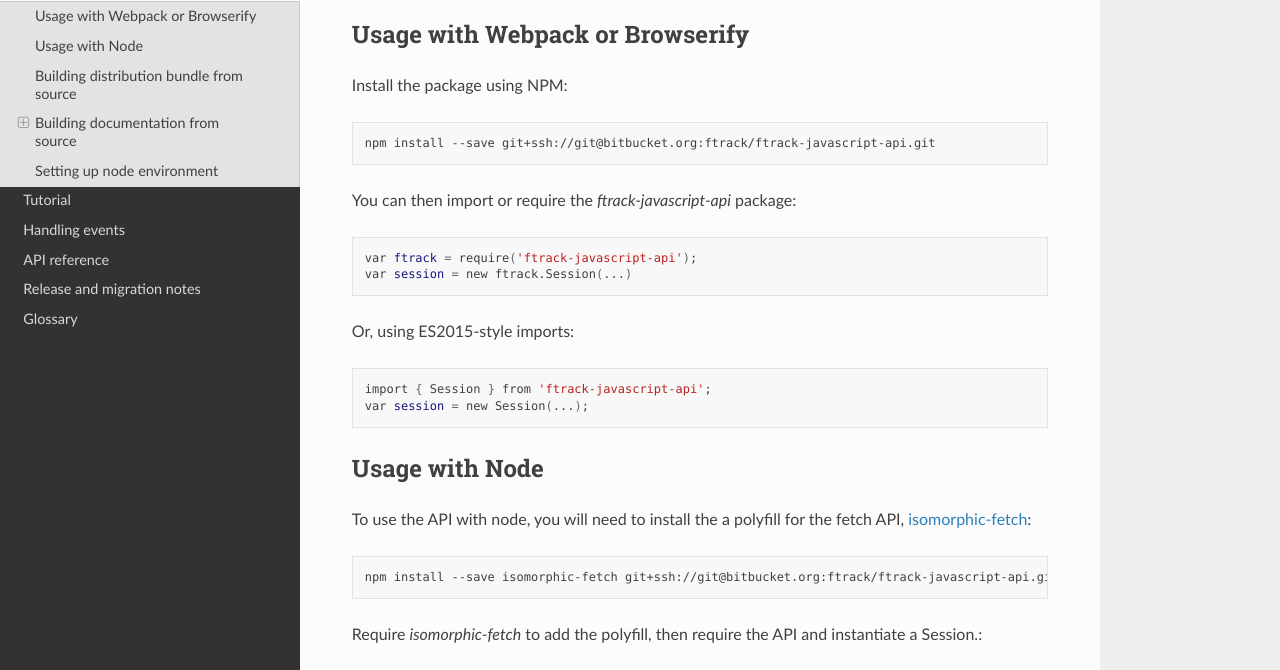
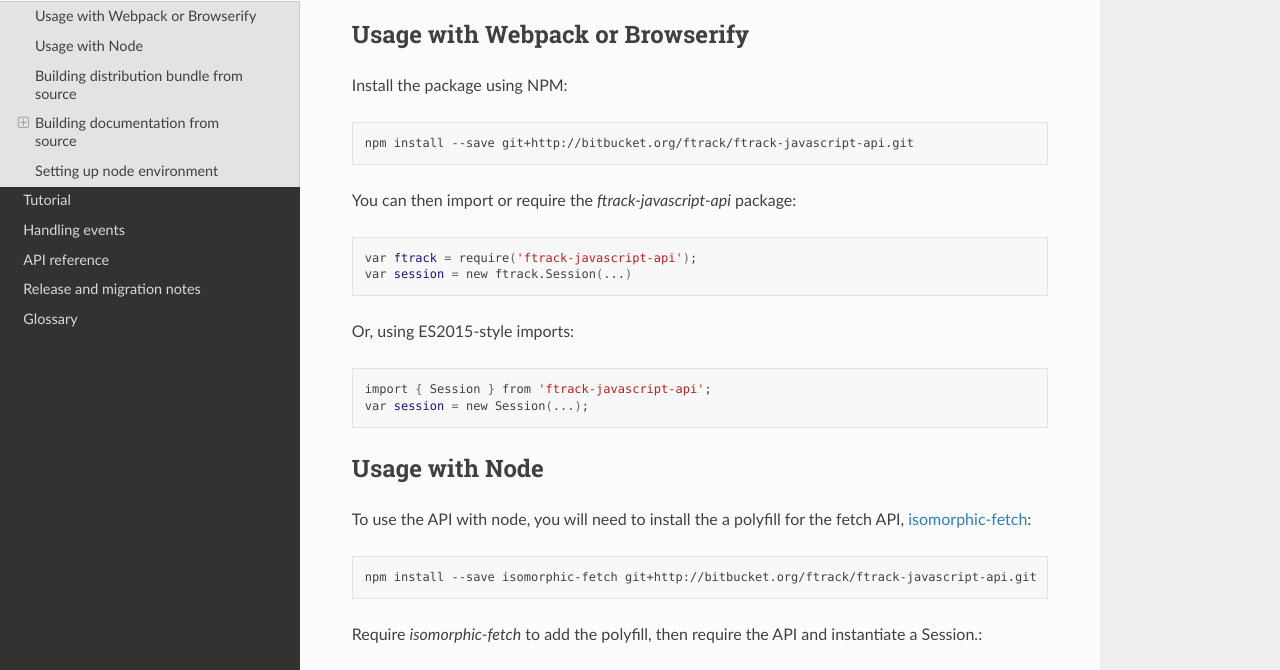
Before and after one commit to ftrackhq/ftrack-javascript, a Sphinx documentation site: the page built from doc/installing.rst, in a window 1280 px wide and 900 px high. Shown: the part 190-860 px from the top of the window. Built offline with Sphinx 7.4.7 and the Read the Docs theme 2.0.0, drawn with Linux system fonts in a browser that asks for light colours.

Commit message:
Update git URL

```diff
--- a/doc/installing.rst
+++ b/doc/installing.rst
@@ -17,7 +17,7 @@
 
 Install the package using NPM::
 
-    npm install --save git+ssh://git@bitbucket.org:ftrack/ftrack-javascript-api.git
+    npm install --save git+http://bitbucket.org/ftrack/ftrack-javascript-api.git
 
 You can then import or require the `ftrack-javascript-api` package::
 
@@ -35,7 +35,7 @@
 To use the API with node, you will need to install the a polyfill for the fetch
 API, `isomorphic-fetch <https://github.com/matthew-andrews/isomorphic-fetch>`_::
 
-    npm install --save isomorphic-fetch git+ssh://git@bitbucket.org:ftrack/ftrack-javascript-api.git
+    npm install --save isomorphic-fetch git+http://bitbucket.org/ftrack/ftrack-javascript-api.git
 
 Require `isomorphic-fetch` to add the polyfill, then require the API and
 instantiate a Session.::
```
